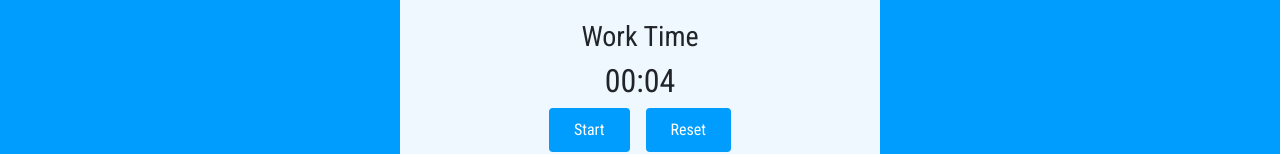
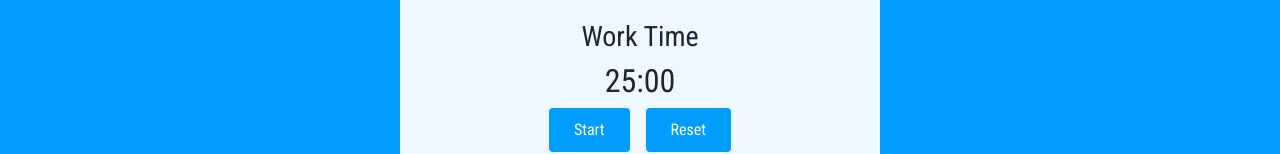
Before and after one commit to vicky9168/mtechzilla_task1, a React (Create React App) app in the folder client/: page /Timer in a window 1280 px wide. Shown: the part 412-566 px from the top of the page. Built offline with nearby package versions, Linux system fonts and the light colour scheme.

Commit message:
Timer Updated

```diff
--- a/client/src/components/Timer/Timer.jsx
+++ b/client/src/components/Timer/Timer.jsx
@@ -2,7 +2,7 @@ import "./Timer.css"
 import React, { useState, useEffect } from 'react';
 
 function Timer() {
-  const [seconds, setSeconds] = useState(4); // 25 minutes in seconds
+  const [seconds, setSeconds] = useState(1500); // 25 minutes in seconds
   const [breakTime, setBreakTime] = useState(false);
   const [isActive, setIsActive] = useState(false);
   const [isPaused, setIsPaused] = useState(false);
@@ -33,10 +33,14 @@ function Timer() {
 
   // Reset the timer
   function handleReset() {
-    setSeconds(1500);
     setIsActive(false);
     setIsPaused(false);
-    setBreakTime(false);
+    if(breakTime){
+    setSeconds(300);
+      }else{
+        setSeconds(1500);
+
+      }
   }
 
   // Count down the seconds
```
